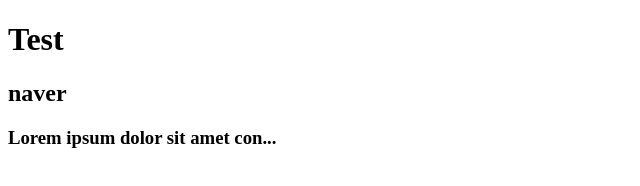
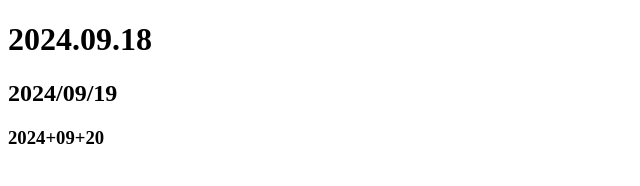
Before and after one commit to universe119/springMethod, a plain HTML site: page index.html in a window 1280 px wide. Shown: the whole page, without its empty margins (0-640 px from the left). Drawn offline with Linux system fonts and the light colour scheme.

Commit message:
changeText함수패키징 split.join, innerText.trim() 내용

```diff
--- a/index.html
+++ b/index.html
@@ -7,10 +7,20 @@
     <script defer src="script.js"></script>
 </head>
 <body>
+
+    <!-- <span>2024-09-19</span> -->
+    <h1>2024-09-18</h1>
+    <h2>2024 09 19</h2>
+    <h3>2024_09_20</h3>
+
+    <!-- 안되셔서 지우심
+    <input type="text" name="date">
+    <button>날짜 변환</button> -->
+    <!-- if문 미션 및 3항연산자 내용
     <h1>Hello World</h1>
     <h2>naver</h2>
     <h3>
         Lorem ipsum dolor sit amet consectetur adipisicing elit. Qui omnis dolores porro voluptatem!
-    </h3>
+    </h3> -->
 </body>
 </html>
--- a/script.js
+++ b/script.js
@@ -1,3 +1,51 @@
+/* 미션 changeText 함수 패키징
+// 전체 문자열에서 특정 문자값을 기준으로 분리해서 배열로 반환
+// const span_text = document.querySelector("span").innerText;
+// console.log(span_text); // 2024-09-19
+
+// const text_arr = span_text.split("-");
+// console.log(text_arr); // > (3) ['2024','09','19']; 나눠짐
+
+// 배열값은 특정 문자열로 이어서 하나의 문자열로 반환하는 함수
+// const new_text = text_arr.join(".");
+// console.log(new_text); // 2024.09.19
+
+// 위의 split과 join을 한번에 연산처리
+const h2_text = document.querySelector("h2").innerText;
+console.log(h2_text.split(" ")); // > (3) ['2024' '09' '20']
+const new_h2 = h2_text.split(" ").join("/");
+console.log(new_h2);
+
+// 미션 - 위의 구문을 다음과 같은 형태의 함수로 패키징
+// changeText("h2"," ","/") 3시 25분까지 완성
+// 내 소스
+// function changeText(elem, b, j) {
+// 	const el_text = document.querySelector(elem).innerText;
+// 	const new_text = el_text.split(b).join(j);
+// 	console.log(new_text);
+// }
+
+// changeText("h2", " ", "_");
+// 강사님 소스
+*/
+function changeText(elem, spc1, spc2) {
+	const el = document.querySelector(elem);
+	//문자열.trim() : 문자열 앞뒤의 빈칸을 제거해서 정리
+	const el_text = el.innerText.trim();
+	el.innerText = el_text.split(spc1).join(spc2);
+}
+
+changeText("h1", "-", ".");
+changeText("h2", " ", "/");
+changeText("h3", "_", "+");
+
+// 하다가 안되셔서 지우심
+// const btn = document.querySelector("button");
+// btn.addEventListener("click", () => {
+// 	changeText("input[name=date]", "-", ".");
+// });
+
+/* if문 미션 및 3항연산자 내용
 console.log("test");
 
 const h1 = document.querySelector("h1");
@@ -15,7 +63,7 @@ const h3_text = h3.innerText;
 // h3문자열을 0위치에서 부터 50번째 위치까지 짜른뒤
 // 짜른 문자열을 다시 h3.innderText 프로퍼티에 대입해서 적용
 // h3.innerText = h3_text.substring(0, 50);
-
+*/
 // 미션 - 조건문을 활용해서 h3에 들어가는 문자값이 50글자가 안되면 해당문자를 그대로 출력하고 50글자가 넘어가면 50글자까지 자른뒤 그 뒤에 ... 말줌임표 추가
 
 // if (h3_text.length < 50) h3.innerText = h3_text;
@@ -33,10 +81,10 @@ if (h3_text.length > 30) {
 if (h3_text.length > 30) h3.innerText = h3.innerText.substring(0, 30) + "..."; else h3.innerText = h3_text;
 */
 
-h3.innerText = h3_text.length > 30 ? h3_text.substring(0, 30) + "..." : h3_text;
+// h3.innerText = h3_text.length > 30 ? h3_text.substring(0, 30) + "..." : h3_text;
 
 // 미션 - 위의 기능을 재사용하기 편하도록 함수로 패키징
-// 내가한 소스
+/* 내가 소스
 // shortenText("h3", 30)
 // function shortenText(el, len) {
 // 	const elt = document.querySelector(el);
@@ -46,19 +94,22 @@ h3.innerText = h3_text.length > 30 ? h3_text.substring(0, 30) + "..." : h3_text;
 // 		el_text.length > 50 ? el_text.substring(0, len) + "..." : el_text;
 // }
 // shortenText("h3", 95);
+*/
 
 /* // 강사님 소스
- */
+
+shortenText("h1", 5); // 왜 호출을 위에서 하셨을까
+shortenText("h2", 5);
+shortenText("h3", 50);
+
 function shortenText(elem, len) {
 	// 첫 번째 인수로 받은 문자값으로 DOM요소 선택
 	const el = document.querySelector(elem);
 	// 해당 요소의 문자갑 변수에 할당
 	const el_text = el.innerText;
 
-	// 해당 돔요소에 innerText프로퍼티에 대입ㅎ되는 우항을 3항연산자로 연산 처리 후 대입
+	// 해당 돔요소에 innerText 프로퍼티에 대입되는 우항을 3항연산자로 연산 처리 후 대입
 	el.innerText =
 		el_text.length > len ? el_text.substring(0, len) + "..." : el_text;
 }
-shortenText("h1", 5);
-shortenText("h2", 5);
-shortenText("h3", 50);
+*/
```
